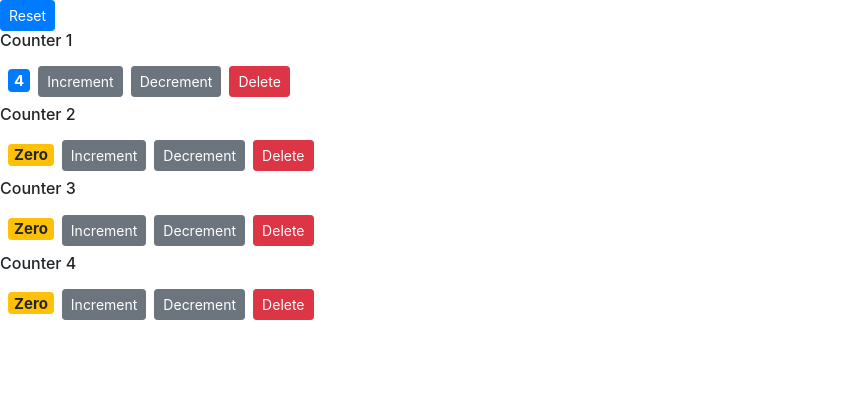
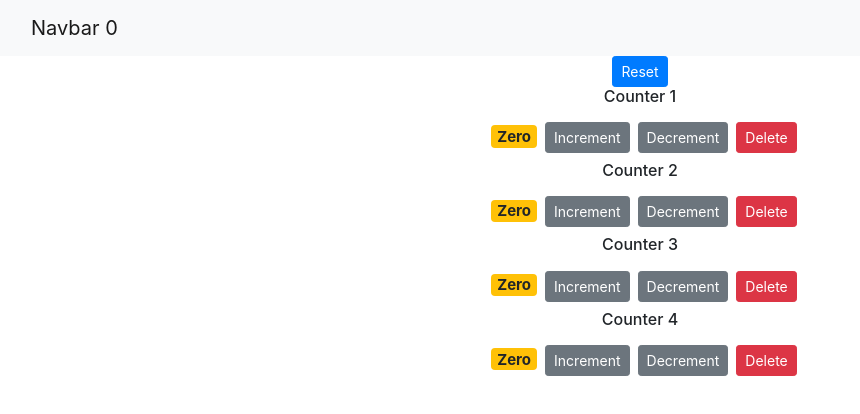
Before and after one commit to laxmanbalaraman/ReactDemo, a React (Create React App) app in the folder counter-app/: page / in a window 1280 px wide. Shown: the top 414 px of the page, without its empty margins (0-860 px from the left). Built offline with nearby package versions, Linux system fonts and the light colour scheme.

Commit message:
Add Navbar Component. Add Navbar component and uplift the state from counter component to app (parent) component so that the nav bar can use the counter properties.

```diff
--- a/counter-app/src/App.js
+++ b/counter-app/src/App.js
@@ -1,25 +1,73 @@
-import logo from './logo.svg';
-import './App.css';
+import React, { Component } from "react";
+import "./App.css";
+import Navbar from "./components/navbar";
+import Counters from "./components/counters";
+class App extends Component {
+  state = {
+    counters: [
+      { id: 1, value: 0 },
+      { id: 2, value: 0 },
+      { id: 3, value: 0 },
+      { id: 4, value: 0 },
+    ],
+  };
 
-function App() {
-  return (
-    <div className="App">
-      <header className="App-header">
-        <img src={logo} className="App-logo" alt="logo" />
-        <p>
-          Edit <code>src/App.js</code> and save to reload.
-        </p>
-        <a
-          className="App-link"
-          href="https://reactjs.org"
-          target="_blank"
-          rel="noopener noreferrer"
-        >
-          Learn React
-        </a>
-      </header>
-    </div>
-  );
+  handleDelete = (id) => {
+    // console.log("handleDelete called", this.state.counters);
+    const counters = this.state.counters.filter((counter) => counter.id !== id);
+    this.setState({ counters });
+  };
+
+  handleReset = () => {
+    const counters = this.state.counters.map((counter) => {
+      counter.value = 0;
+      return counter;
+    });
+    this.setState({ counters });
+  };
+
+  handleIncrement = (c) => {
+    console.log("Increment clicked", c);
+    const counter = this.state.counters.map((counter) => {
+      if (counter.id === c.id) {
+        counter.value++;
+      }
+      return counter;
+    });
+    this.setState({ counter });
+  };
+
+  handleDecrement = (c) => {
+    console.log("Decrement clicked", c);
+    const counter = this.state.counters.map((counter) => {
+      if (counter.id === c.id) {
+        counter.value--;
+      }
+      return counter;
+    });
+    this.setState({ counter });
+  };
+
+  render() {
+    return (
+      <div className="App">
+        <Navbar
+          totalCounters={
+            this.state.counters.filter((counter) => counter.value > 0).length
+          }
+        />
+        <main className="container">
+          <Counters
+            counters={this.state.counters}
+            onDelete={this.handleDelete}
+            onReset={this.handleReset}
+            onIncrement={this.handleIncrement}
+            onDecrement={this.handleDecrement}
+          />
+        </main>
+      </div>
+    );
+  }
 }
 
 export default App;
--- a/counter-app/src/components/counters.jsx
+++ b/counter-app/src/components/counters.jsx
@@ -2,58 +2,13 @@ import React, { Component } from "react";
 import Counter from "./counter";
 
 class Counters extends Component {
-  state = {
-    counters: [
-      { id: 1, value: 4 },
-      { id: 2, value: 0 },
-      { id: 3, value: 0 },
-      { id: 4, value: 0 },
-    ],
-  };
-
-  handleDelete = (id) => {
-    // console.log("handleDelete called", this.state.counters);
-    const counters = this.state.counters.filter((counter) => counter.id !== id);
-    this.setState({ counters });
-  };
-
-  handleReset = () => {
-    const counters = this.state.counters.map((counter) => {
-      counter.value = 0;
-      return counter;
-    });
-    this.setState({ counters });
-  };
-
-  handleIncrement = (c) => {
-    console.log("Increment clicked", c);
-    const counter = this.state.counters.map((counter) => {
-      if (counter.id === c.id) {
-        counter.value++;
-      }
-      return counter;
-    });
-    this.setState({ counter });
-  };
-
-  handleDecrement = (c) => {
-    console.log("Decrement clicked", c);
-    const counter = this.state.counters.map((counter) => {
-      if (counter.id === c.id) {
-        counter.value--;
-      }
-      return counter;
-    });
-    this.setState({ counter });
-  };
-
   render() {
     return (
       <div>
-        <button onClick={this.handleReset} className="btn btn-primary btn-sm">
+        <button onClick={this.props.onReset} className="btn btn-primary btn-sm">
           Reset
         </button>
-        {this.state.counters.map((counter) => (
+        {this.props.counters.map((counter) => (
           // tags inside component is called childeren and they can be accesssed using props
 
           <Counter
@@ -61,9 +16,9 @@ class Counters extends Component {
             // good practice to send the entire object as attribute value to reduce space
             // value={counter.value}
             // id={counter.id}
-            handleDelete={this.handleDelete}
-            handleIncrement={this.handleIncrement}
-            handleDecrement={this.handleDecrement}
+            handleDelete={this.props.onDelete}
+            handleIncrement={this.props.onIncrement}
+            handleDecrement={this.props.onDecrement}
             counter={counter}
           >
             {/* can be accesesed using this.props.children */}
--- /dev/null
+++ b/counter-app/src/components/navbar.jsx
@@ -0,0 +1,19 @@
+import React, { Component } from "react";
+class Navbar extends Component {
+  render() {
+    return (
+      <React.Fragment>
+        <nav class="navbar navbar-light bg-light">
+          <div class="container-fluid">
+            <a class="navbar-brand" href="#">
+              Navbar
+              <span> {this.props.totalCounters} </span>
+            </a>
+          </div>
+        </nav>
+      </React.Fragment>
+    );
+  }
+}
+
+export default Navbar;
--- a/counter-app/src/index.js
+++ b/counter-app/src/index.js
@@ -3,10 +3,10 @@ import ReactDOM from "react-dom";
 import "./index.css";
 import reportWebVitals from "./reportWebVitals";
 import "bootstrap/dist/css/bootstrap.css";
-import Counters from "./components/counters";
+import App from "./App";
 ReactDOM.render(
   <React.StrictMode>
-    <Counters />
+    <App />
   </React.StrictMode>,
   document.getElementById("root")
 );
```
